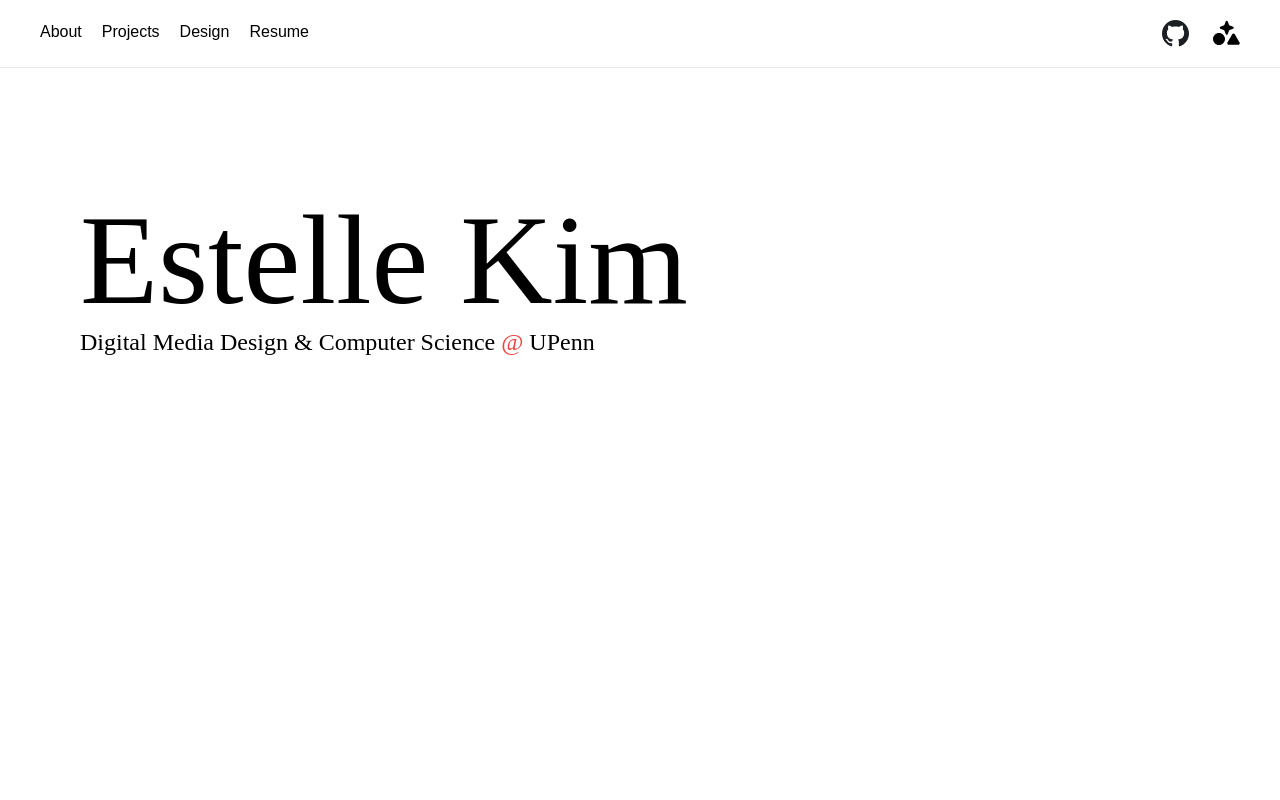
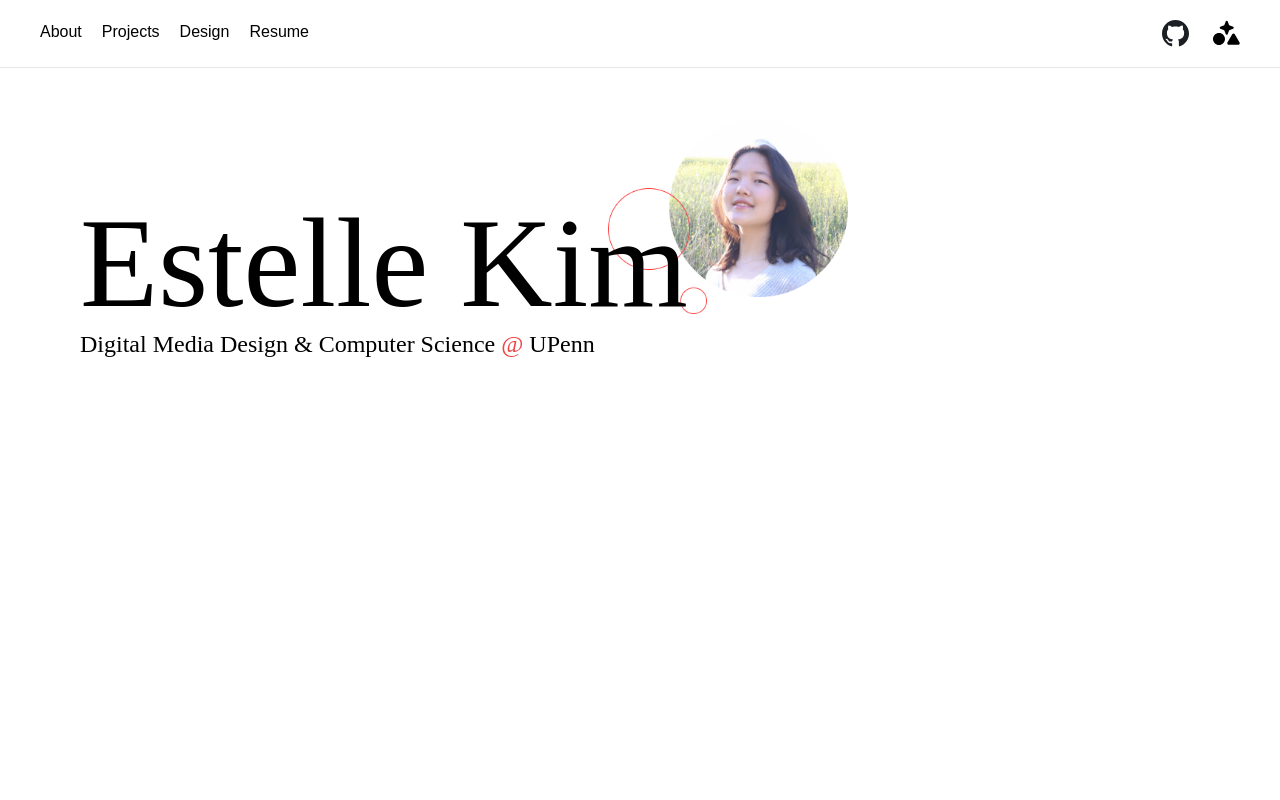
Before and after one commit to kimestelle/my-portfolio, a Next.js app: page / in a window 1280 px wide. Shown: the top 800 px of the page. Built offline with nearby package versions, Linux system fonts and the light colour scheme; a web font is replaced by a local one.

Commit message:
new profile pic

```diff
--- a/src/app/components/Cover.tsx
+++ b/src/app/components/Cover.tsx
@@ -1,10 +1,11 @@
 export default function About() {
     return (
-        <div id='cover' className='flex flex-col w-full h-screen justify-center items-start p-10 md:pl-20'>
-            <h1 className="md:-mt-[30svh] -mt-[50svh] text-[4em] md:text-[8em]">Estelle Kim</h1>
-            <h3 className='leading-tight mt-2 text-[1em] md:text-[1.5em]'>
+        <div id='cover' className='relative flex flex-col w-full h-screen justify-center items-start p-10 md:pl-20'>
+            <h1 className="relative md:-mt-[35svh] -mt-[30svh] text-[4em] md:text-[8em] z-3">Estelle Kim</h1>
+            <h3 className='relative leading-tight mt-2 text-[1em] md:text-[1.5em] z-3'>
                 Digital Media Design & Computer Science <span className='red'>@</span> UPenn
             </h3>
+            <img src='coverportrait.png' className='w-60 md:w-60  ml-40 md:ml-[33em] z-1 -mt-6 md:-mt-60'/>
         </div>
     )
 }
```
Also changed, not shown: public/coverportrait.png (added).
